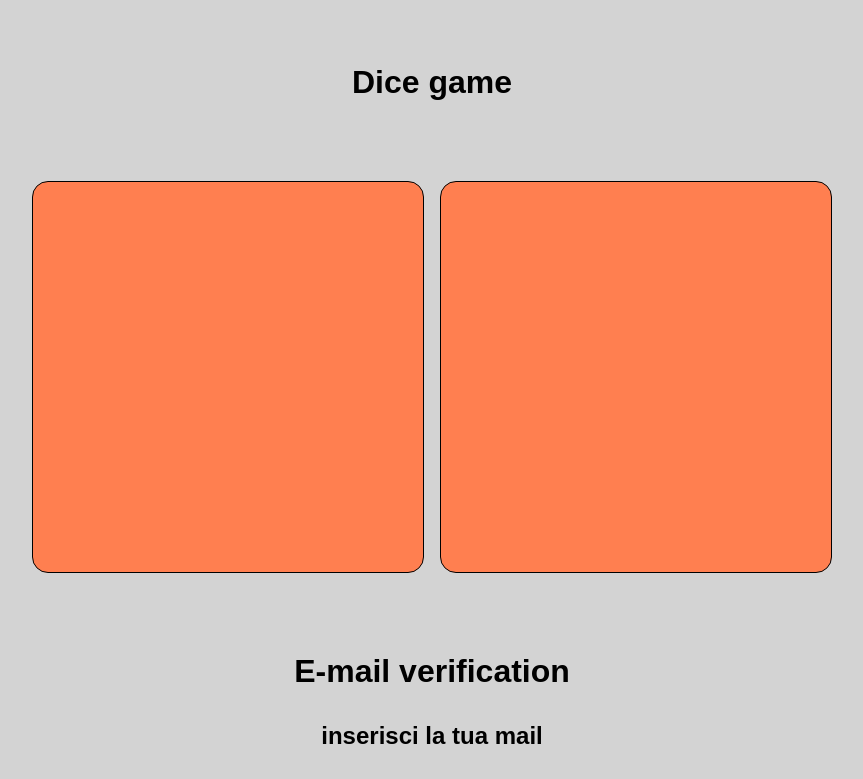
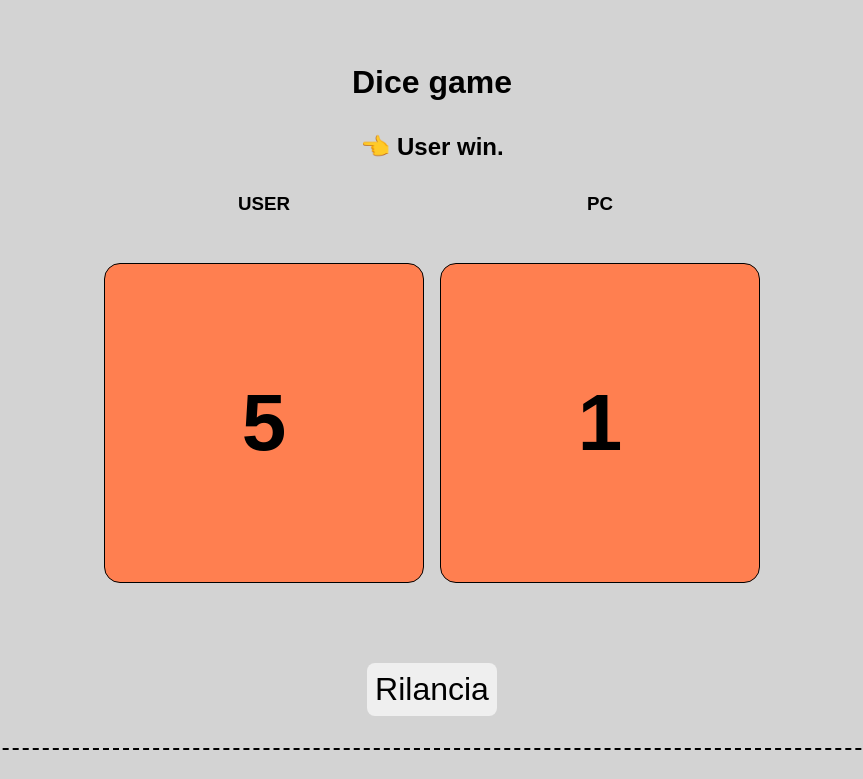
Before and after one commit to EliaBuratti/js-mail-dadi, a plain HTML site: page index.html in a window 1280 px wide. Shown: the top 779 px of the page, without its empty margins (208-1071 px from the left). Drawn offline with Linux system fonts and the light colour scheme.

Commit message:
complete ex with bonus
plus added button retry

```diff
--- a/assets/css/style.css
+++ b/assets/css/style.css
@@ -17,6 +17,11 @@ h1 {
     margin: 2rem 0;
 }
 
+h3 {
+    width: 20rem;
+    margin-top: 2rem;
+}
+
 .result {
     display: flex;
     justify-content: center;
@@ -28,17 +33,25 @@ h1 {
 
 .dice {
     background-color: coral;
-    width: calc(100% / 2);
     aspect-ratio: 1 /1;
     border: 1px solid;
     border-radius: 1rem;
     margin: 3rem 0;
+    display: flex;
+    justify-content: center;
+    align-items: center;
+    font-size: 5rem;
+    font-weight: bold;
 }
 
-.input_mail input, .input_mail button {
+.input_mail input, .eb_btn {
     font-size: 2rem;
     border-radius: 0.5rem;
     border: none;
     padding: 0.5rem;
     margin: 2rem 0.75rem;
 }
+
+.dice_game {
+    border-bottom: 2px dashed;
+}
--- a/assets/js/main.js
+++ b/assets/js/main.js
@@ -17,29 +17,61 @@ proviamo ad immaginare le operazioni che vogliamo far svolgere al nostro program
 
 
 // genero numeri casuali
+
+randomNuber();
+
+function randomNuber () {
+
 const userNumber = Math.floor(Math.random() * 6) + 1;
 console.log(userNumber);
 
 const pcNumber = Math.floor(Math.random() * 6) + 1;
 console.log(pcNumber);
 
-//confronto i risultati e stabilisco il vincitore
+//stampo in pagina i numeri
+
+const diceUser = document.querySelector('.user').innerHTML = userNumber;
+
+const dicePc = document.querySelector('.pc').innerHTML = pcNumber;
+
+//confronto i risultati e stabilisco il vincitore + creo un elemento in pagina che comunica chi ha vinto
+
+const resultEl = document.querySelector('.result');
+
+
+
+
 if (userNumber > pcNumber) {
     console.log('user win');
+
+    resultEl.insertAdjacentHTML('beforebegin', `<h2 class="winner">👈 User win.</h2>`);
 
 } else if ( userNumber < pcNumber) {
     console.log('pc win');
 
+    resultEl.insertAdjacentHTML('beforebegin', `<h2 class="winner">👉 Pc win.</h2>`);
+
 } else {
     console.log('Draw');
-};
+
+    resultEl.insertAdjacentHTML('beforebegin', `<h2 class="winner">Draw.</h2>`);
+}};
+
+//rilancio i dadi
+const retry = document.querySelector('.dice_game');
+
+retry.addEventListener('click', function(){
+
+    document.querySelector('.winner').remove();
+    randomNuber();
+});
 
 
 // verifica della mail
 
 const whiteList = ['mariorossi@gmail.com', 'luigiesposito@gmail.com', 'andreamarconi@gmail.com'];
 
-const mailForm = document.querySelector('form');
+const mailForm = document.querySelector('.check_mail');
 
 
 mailForm.addEventListener('submit', function(e) {
@@ -53,8 +85,12 @@ mailForm.addEventListener('submit', function(e) {
     if (whiteList.includes(userCheck)) {
         console.log('Benvenuto');
 
+        mailForm.insertAdjacentHTML('beforeend', `<h2>Benvenuto <br>${userCheck}</h2>`)
+
     } else {
         console.log('Non sei presente nella lista');
+
+        mailForm.insertAdjacentHTML('beforeend', '<h2>Non sei presente nella lista</h2>')
     }
 
 
--- a/index.html
+++ b/index.html
@@ -11,17 +11,28 @@
 </head>
 <body>
     <h1>Dice game</h1>
-    <section class="result">
-        <div class="dice"></div>
-        <div class="dice"></div>
+    <section class="dice_game">
+        <section class="result">
+
+            <span>
+                <h3>USER</h3>
+                <div class="dice user"></div>
+            </span>
+
+            <span>
+                <h3>PC</h3>
+                <div class="dice pc"></div>
+            </span>
+        </section>
+        <button class="eb_btn" type="button">Rilancia</button>
     </section>
 
     <h1>E-mail verification</h1>
     <section class="input_mail">
         <h2>inserisci la tua mail</h2>
-        <form action="">
+        <form class="check_mail">
             <input type="email" value="" placeholder="example@gmail.com">
-            <button type="submit">Verifica</button>
+            <button class="eb_btn" type="submit">Verifica</button>
         </form>
     </section>
 
```
